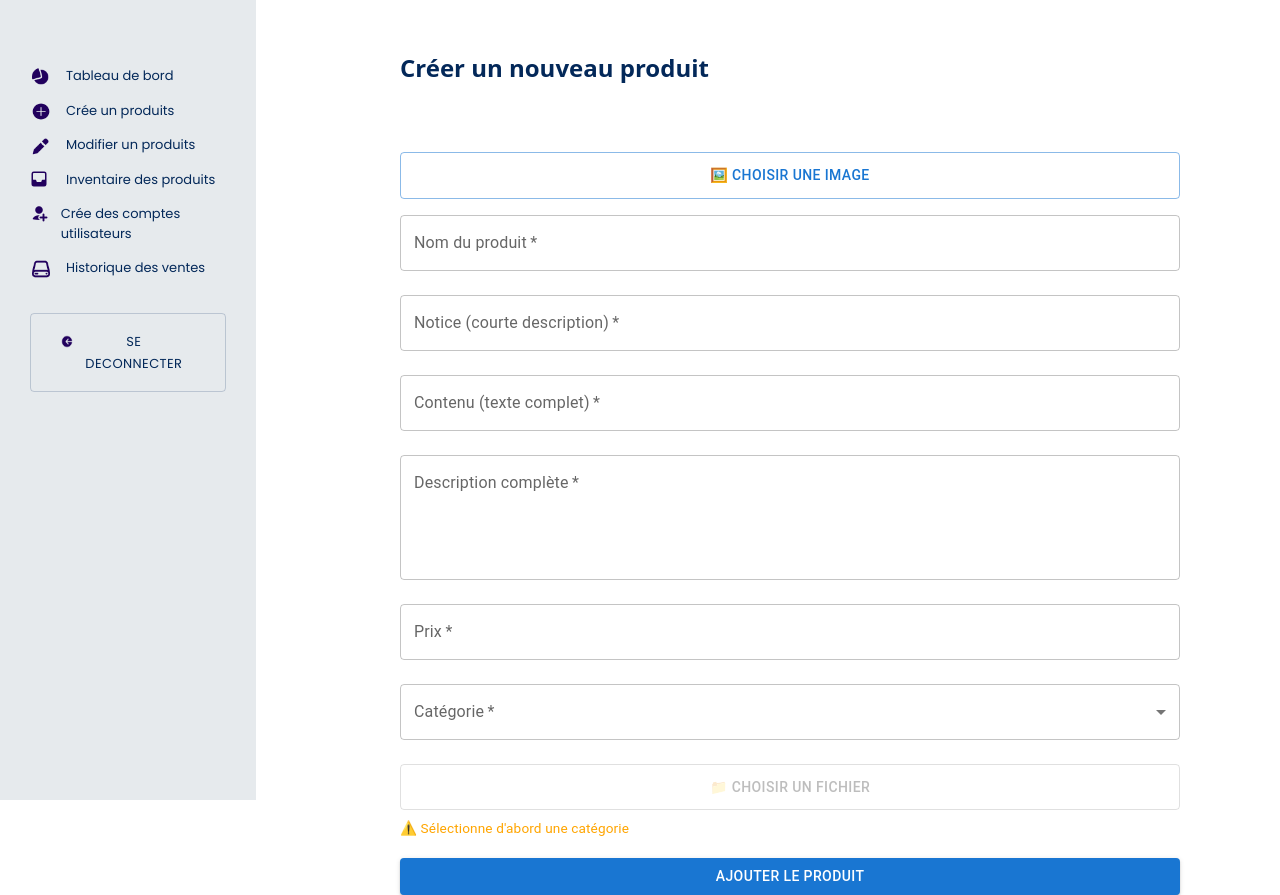
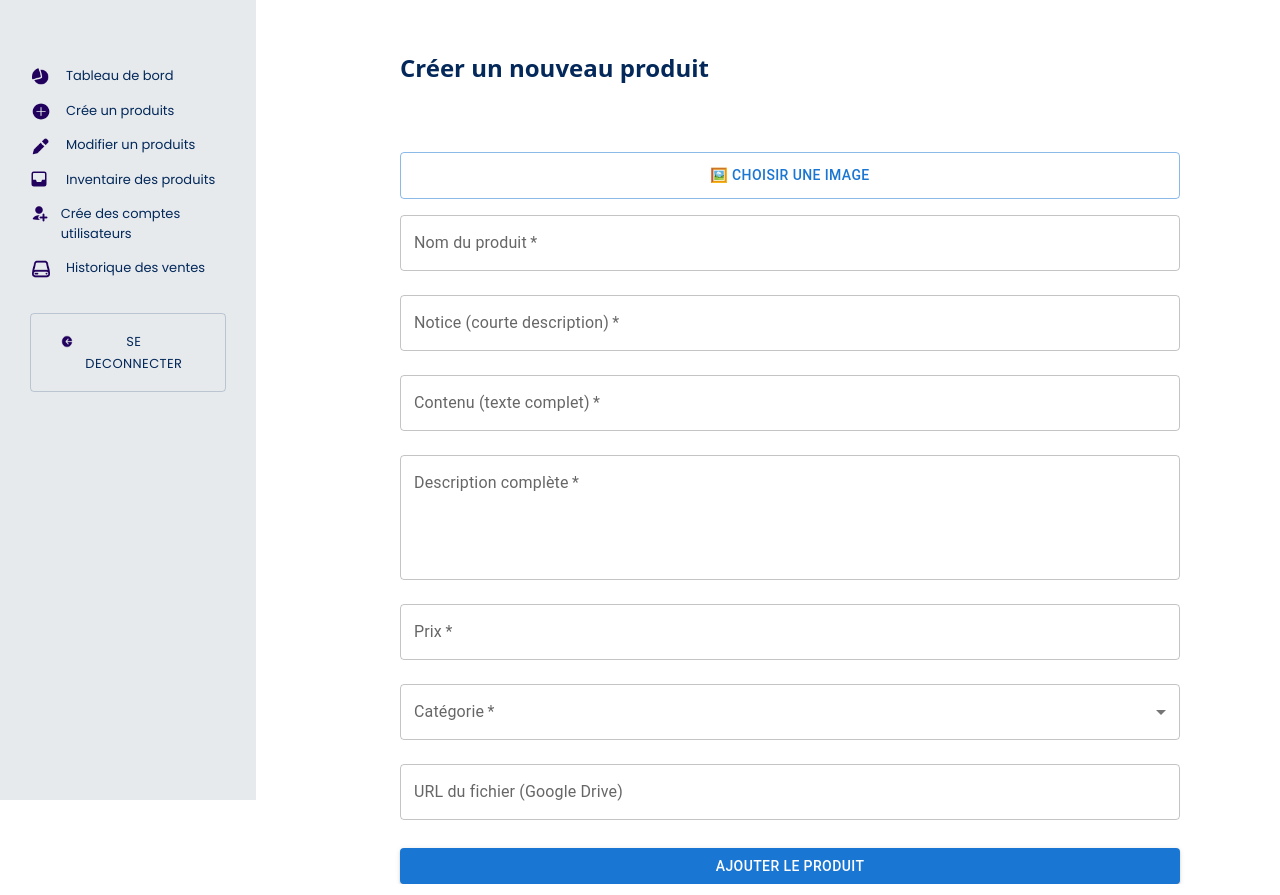
Before and after one commit to kevan241/2bn_market, a React (Vite) app in the folder mk_2bn_market/: page /admin/create-product in a window 1280 px wide. Built offline with nearby package versions, Linux system fonts and the light colour scheme.

Commit message:
issue with the download function fixed v1.0

```diff
--- a/mk_2bn_market/admin_dashboard/create_product.jsx
+++ b/mk_2bn_market/admin_dashboard/create_product.jsx
@@ -6,6 +6,7 @@ import { API_URL } from '../src/config/api';
 import './dashboard.css';
 
 export default function CreateProduct() {
+
     const [image, setImage] = useState('');
     const [uploadPicture, setUploadPicture] = useState('');
     const [name, setName] = useState('');
@@ -15,9 +16,7 @@ export default function CreateProduct() {
     const [price, setPrice] = useState('');
     const [categories, setCategories] = useState('');
     const [fileUrl, setFileUrl] = useState('');
-    const [fileName, setFileName] = useState('');
     const [loading, setLoading] = useState(false);
-    const [uploadProgress, setUploadProgress] = useState(false);
     const [error, setError] = useState('');
 
     const categoriesOptions = [
@@ -29,7 +28,14 @@ export default function CreateProduct() {
         { label: 'Outils', value: 'outils', id: 'outils' },
     ];
 
-    //fonction pour l'upload des images de produits
+    const convertDriveUrl = (url) => {
+        const match = url.match(/\/file\/d\/([a-zA-Z0-9_-]+)/);
+        if (match) {
+            return `https://drive.google.com/uc?export=download&id=${match[1]}`;
+        }
+        return url;
+    };
+
     const handleImageUpload = async (e) => {
         const file = e.target.files[0];
         if (!file) return;
@@ -40,9 +46,8 @@ const handleImageUpload = async (e) => {
         try {
             const formData = new FormData();
             formData.append('file', file);
-        formData.append('category', 'Images'); // ← Catégorie pour les images
+            formData.append('category', 'Images');
 
-        // Même route que les fichiers
             const response = await fetch(`${API_URL}/api/upload`, {
                 method: 'POST',
                 body: formData
@@ -51,75 +56,18 @@ const handleImageUpload = async (e) => {
             const data = await response.json();
 
             if (data.success) {
-            setImage(data.fileUrl); // ← Stocker l'URL
+                setImage(data.fileUrl);
                 alert('Image uploadée avec succès !');
             } else {
                 throw new Error(data.error || 'Erreur upload image');
             }
 
         } catch (err) {
-        console.error(' Erreur image:', err);
-        setError(err.message);
-        alert(' Erreur : ' + err.message);
-    } finally {
-        setUploadPicture(false);
-    }
-};
-
-
-    // ✅ Fonction pour uploader le fichier
-const handleFileUpload = async (e) => {
-    const file = e.target.files[0];
-    if (!file) return;
-
-    console.log('🔍 Fichier sélectionné:', file.name);
-
-    setUploadProgress(true);
-    setError('');
-
-    try {
-        const folderMap = {
-            'documents': 'Documents',
-            'Media': 'Media',
-            'formations': 'Livres',
-            'outils': 'Templates'
-        };
-
-        const category = folderMap[categories] || 'Autres';
-        console.log('🔍 Categories state:', categories);
-        console.log('🔍 Catégorie mappée:', category);
-
-        const formData = new FormData();
-        formData.append('file', file);
-        formData.append('category', category);
-
-        console.log('🔍 Envoi vers: ', `${API_URL}/api/upload`);
-
-        const response = await fetch(`${API_URL}/api/upload`, {
-            method: 'POST',
-            body: formData
-        });
-
-        console.log('🔍 Response status:', response.status);
-        console.log('🔍 Response OK?:', response.ok);
-
-        const data = await response.json();
-        console.log('🔍 Data reçue:', data);
-
-        if (data.success) {
-            setFileUrl(data.fileUrl);
-            setFileName(data.fileName);
-            alert('Fichier uploadé avec succès !');
-        } else {
-            throw new Error(data.error || 'Erreur lors de l\'upload');
-        }
-
-    } catch (err) {
-        console.error('Erreur complète:', err);
+            console.error('Erreur image:', err);
             setError(err.message);
             alert('Erreur : ' + err.message);
         } finally {
-        setUploadProgress(false);
+            setUploadPicture(false);
         }
     };
 
@@ -149,7 +97,6 @@ const handleFileUpload = async (e) => {
             setPrice('');
             setCategories('');
             setFileUrl('');
-            setFileName('');
             setContent('');
 
             alert('Produit créé avec succès ! ✅');
@@ -217,6 +164,7 @@ const handleFileUpload = async (e) => {
                         disabled={loading}
                         required
                     />
+
                     <TextField
                         className='input_product'
                         fullWidth
@@ -270,42 +218,17 @@ const handleFileUpload = async (e) => {
                         ))}
                     </TextField>
 
-                    {/* ✅ BOUTON D'UPLOAD */}
-                    <Box sx={{ marginTop: 2 }}>
-                        <input
-                            accept=".pdf,.zip,.docx,.xlsx,.doc,.xls"
-                            style={{ display: 'none' }}
-                            id="file-upload"
-                            type="file"
-                            onChange={handleFileUpload}
-                            disabled={!categories || uploadProgress}
+                    <TextField
+                        className='input_product'
+                        fullWidth
+                        label="URL du fichier (Google Drive)"
+                        margin="normal"
+                        value={fileUrl}
+                        onChange={(e) => setFileUrl(convertDriveUrl(e.target.value))}
+                        disabled={loading}
+                        placeholder="Colle ton lien Google Drive ici"
+                        helperText={fileUrl ? '✅ Lien prêt au téléchargement' : ''}
                     />
-                        <label htmlFor="file-upload">
-                            <Button
-                                variant="outlined"
-                                component="span"
-                                fullWidth
-                                disabled={!categories || uploadProgress}
-                                sx={{ padding: '10px' }}
-                            >
-                                {uploadProgress ? '📤 Upload en cours...' : '📁 Choisir un fichier'}
-                            </Button>
-                        </label>
-
-                        {uploadProgress && <LinearProgress sx={{ marginTop: 1 }} />}
-
-                        {fileName && (
-                            <Typography sx={{ marginTop: 1, color: 'green', fontSize: '0.9rem' }}>
-                                ✅ Fichier uploadé : {fileName}
-                            </Typography>
-                        )}
-
-                        {!categories && (
-                            <Typography sx={{ marginTop: 1, color: 'orange', fontSize: '0.85rem' }}>
-                                ⚠️ Sélectionne d'abord une catégorie
-                            </Typography>
-                        )}
-                    </Box>
 
                     {error && (
                         <Box sx={{ color: 'red', marginTop: '10px' }}>
--- a/mk_2bn_market/src/components/product_profil.jsx
+++ b/mk_2bn_market/src/components/product_profil.jsx
@@ -1,12 +1,16 @@
 import { Box, Button, Alert } from '@mui/material';
-import { useState, useEffect } from 'react';
-import { useParams, useSearchParams } from 'react-router-dom';
-import { getProductById } from './services/productServices';
-import { API_URL } from '../config/api';
+import { useState, useEffect } from 'react'; // pour gérer l'état du composant et les effets secondaires liés au chargement des données et à la vérification du paiement
+import { useParams, useSearchParams } from 'react-router-dom'; //récupere l'id du produit dans l'url et les paramètres de recherche
+import { getProductById } from './services/productServices'; // fonction pour récupérer les détails du produit à partir de l'API en utilisant l'id du produit
+import { API_URL } from '../config/api'; // URL de base de l'API pour les requêtes liées au paiement et au téléchargement
 import PaymentForm from './checkout/ebilling_paiement';
 import '../custome.css';
 
+
+
+
 export default function Product_profil() {
+
     const { id } = useParams();
     const [searchParams] = useSearchParams();
     const [productProfil, setProductProfil] = useState(null);
@@ -81,7 +85,7 @@ export default function Product_profil() {
     const handleDownload = async () => {
         if (productProfil.fileUrl) {
             const link = document.createElement('a');
-            link.href = `${API_URL}/${productProfil.fileUrl}`;
+            link.href = productProfil.fileUrl;
             link.download = '';
             document.body.appendChild(link);
             link.click();
```
Lines whose indentation alone changed are shown as unchanged.
